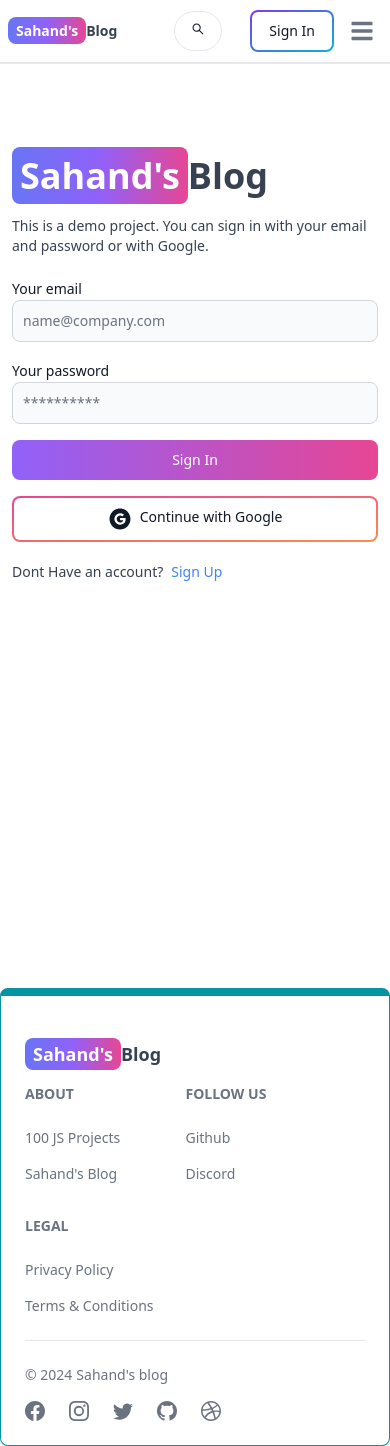
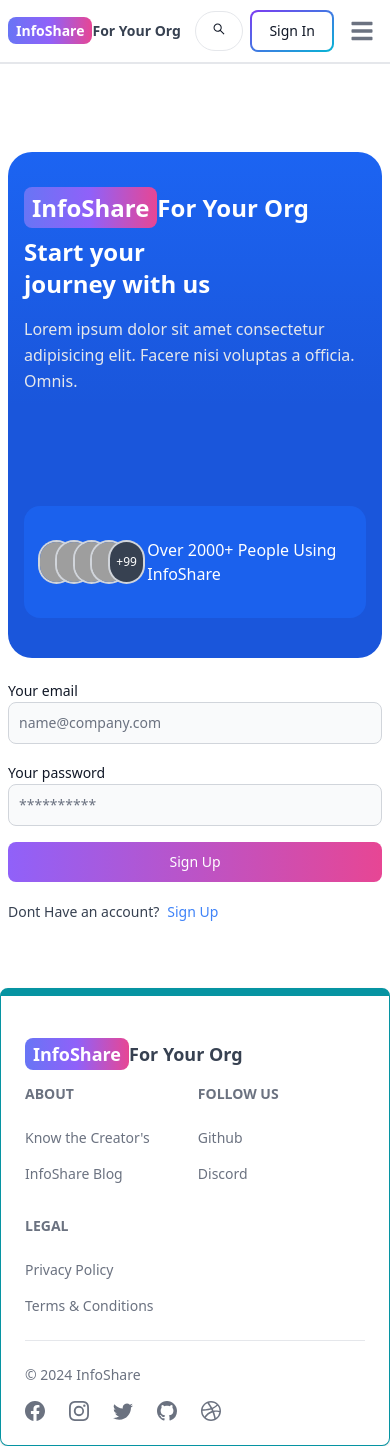
Before and after one commit to Anup-maurya/InfoShare-For-Your-Org, a React (Vite) app in the folder client/: page /sign-in in a window 390 px wide. Built offline with nearby package versions, Linux system fonts and the light colour scheme; grey boxes are pictures that could not be loaded.

Commit message:
updated the ui

```diff
--- a/client/index.html
+++ b/client/index.html
@@ -3,7 +3,7 @@
   <head>
     <meta charset="UTF-8" />
     <meta name="viewport" content="width=device-width, initial-scale=1.0" />
-    <title>MERN Blog</title>
+    <title>InfoShare : For Your Org</title>
   </head>
   <body>
     <div id="root"></div>
--- a/client/src/components/Footer.jsx
+++ b/client/src/components/Footer.jsx
@@ -12,9 +12,9 @@ export default function FooterCom() {
               className='self-center whitespace-nowrap text-lg sm:text-xl font-semibold dark:text-white'
             >
               <span className='px-2 py-1 bg-gradient-to-r from-indigo-500 via-purple-500 to-pink-500 rounded-lg text-white'>
-                Sahand's
+                InfoShare
               </span>
-              Blog
+              For Your Org
             </Link>
           </div>
           <div className='grid grid-cols-2 gap-8 mt-4 sm:grid-cols-3 sm:gap-6'>
@@ -22,18 +22,18 @@ export default function FooterCom() {
               <Footer.Title title='About' />
               <Footer.LinkGroup col>
                 <Footer.Link
-                  href='https://www.100jsprojects.com'
+                  href='https://impactmillions.org'
                   target='_blank'
                   rel='noopener noreferrer'
                 >
-                  100 JS Projects
+                  Know the Creator's
                 </Footer.Link>
                 <Footer.Link
                   href='/about'
                   target='_blank'
                   rel='noopener noreferrer'
                 >
-                  Sahand's Blog
+                  InfoShare Blog
                 </Footer.Link>
               </Footer.LinkGroup>
             </div>
@@ -41,7 +41,7 @@ export default function FooterCom() {
               <Footer.Title title='Follow us' />
               <Footer.LinkGroup col>
                 <Footer.Link
-                  href='https://www.github.com/sahandghavidel'
+                  href='https://www.github.com/anup-maurya'
                   target='_blank'
                   rel='noopener noreferrer'
                 >
@@ -63,14 +63,14 @@ export default function FooterCom() {
         <div className='w-full sm:flex sm:items-center sm:justify-between'>
           <Footer.Copyright
             href='#'
-            by="Sahand's blog"
+            by="InfoShare"
             year={new Date().getFullYear()}
           />
           <div className="flex gap-6 sm:mt-0 mt-4 sm:justify-center">
             <Footer.Icon href='#' icon={BsFacebook}/>
             <Footer.Icon href='#' icon={BsInstagram}/>
             <Footer.Icon href='#' icon={BsTwitter}/>
-            <Footer.Icon href='https://github.com/sahandghavidel' icon={BsGithub}/>
+            <Footer.Icon href='https://github.com/anup-maurya' icon={BsGithub}/>
             <Footer.Icon href='#' icon={BsDribbble}/>
 
           </div>
--- a/client/src/components/Header.jsx
+++ b/client/src/components/Header.jsx
@@ -55,9 +55,9 @@ export default function Header() {
         className='self-center whitespace-nowrap text-sm sm:text-xl font-semibold dark:text-white'
       >
         <span className='px-2 py-1 bg-gradient-to-r from-indigo-500 via-purple-500 to-pink-500 rounded-lg text-white'>
-          Sahand's
+          InfoShare
         </span>
-        Blog
+        For Your Org
       </Link>
       <form onSubmit={handleSubmit}>
         <TextInput
--- a/client/src/components/PostCard.jsx
+++ b/client/src/components/PostCard.jsx
@@ -17,7 +17,7 @@ export default function PostCard({ post }) {
           to={`/post/${post.slug}`}
           className='z-10 group-hover:bottom-0 absolute bottom-[-200px] left-0 right-0 border border-teal-500 text-teal-500 hover:bg-teal-500 hover:text-white transition-all duration-300 text-center py-2 rounded-md !rounded-tl-none m-2'
         >
-          Read article
+          Read More
         </Link>
       </div>
     </div>
--- a/client/src/pages/About.jsx
+++ b/client/src/pages/About.jsx
@@ -1,35 +1,22 @@
 export default function About() {
   return (
-    <div className='min-h-screen flex items-center justify-center'>
-      <div className='max-w-2xl mx-auto p-3 text-center'>
-        <div>
-          <h1 className='text-3xl font font-semibold text-center my-7'>
-            About Sahand' Blog
-          </h1>
-          <div className='text-md text-gray-500 flex flex-col gap-6'>
-            <p>
-              Welcome to Sahand's Blog! This blog was created by Sahand Ghavidel
-              as a personal project to share his thoughts and ideas with the
-              world. Sahand is a passionate developer who loves to write about
-              technology, coding, and everything in between.
-            </p>
 
-            <p>
-              On this blog, you'll find weekly articles and tutorials on topics
-              such as web development, software engineering, and programming
-              languages. Sahand is always learning and exploring new
-              technologies, so be sure to check back often for new content!
-            </p>
 
-            <p>
-              We encourage you to leave comments on our posts and engage with
-              other readers. You can like other people's comments and reply to
-              them as well. We believe that a community of learners can help
-              each other grow and improve.
-            </p>
-          </div>
-        </div>
-      </div>
+<section className="bg-white dark:bg-gray-900">
+<div className="gap-16 items-center py-8 px-4 mx-auto max-w-screen-xl lg:grid lg:grid-cols-2 lg:py-16 lg:px-6">
+    <div className="font-light text-gray-500 sm:text-lg dark:text-gray-400">
+    <p className="mb-6 font-light  text-green-500 md:text-lg dark:text-gray-400">WE ARE PEOPLE OF #IMPACTMILLIONS</p>
+        <h2 className="mb-4 text-4xl tracking-tight font-extrabold text-gray-900 dark:text-white">We didn't reinvent the wheel</h2>
+
+        <p className="mb-4">We are strategists, designers and developers. Innovators and problem solvers. Small enough to be simple and quick, but big enough to deliver the scope you want at the pace you need. Small enough to be simple and quick, but big enough to deliver the scope you want at the pace you need.</p>
+        <p>We are strategists, designers and developers. Innovators and problem solvers. Small enough to be simple and quick.</p>
     </div>
+    <div className="grid grid-cols-2 gap-4 mt-8">
+        <img className="w-full rounded-lg" src="https://flowbite.s3.amazonaws.com/blocks/marketing-ui/content/office-long-2.png" alt="office content 1"/>
+        <img className="mt-4 w-full lg:mt-10 rounded-lg" src="https://flowbite.s3.amazonaws.com/blocks/marketing-ui/content/office-long-1.png" alt="office content 2"/>
+    </div>
+</div>
+</section>
+
   );
 }
--- a/client/src/pages/CreatePost.jsx
+++ b/client/src/pages/CreatePost.jsx
@@ -103,9 +103,9 @@ export default function CreatePost() {
             }
           >
             <option value='uncategorized'>Select a category</option>
-            <option value='notice'>Notice</option>
-            <option value='news'>News</option>
-            <option value='blogs'>Blogs</option>
+            <option value='Notice'>Notice</option>
+            <option value='News'>News</option>
+            <option value='Blogs'>Blogs</option>
           </Select>
         </div>
         <div className='flex gap-4 items-center justify-between border-4 border-teal-500 border-dotted p-3'>
--- a/client/src/pages/Search.jsx
+++ b/client/src/pages/Search.jsx
@@ -131,9 +131,9 @@ export default function Search() {
               id='category'
             >
               <option value='uncategorized'>Uncategorized</option>
-              <option value='notice'>Notice</option>
-            <option value='news'>News</option>
-            <option value='blogs'>Blogs</option>
+              <option value='Notice'>Notice</option>
+            <option value='News'>News</option>
+            <option value='Blogs'>Blogs</option>
             </Select>
           </div>
           <Button type='submit' outline gradientDuoTone='purpleToPink'>
--- a/client/src/pages/SignIn.jsx
+++ b/client/src/pages/SignIn.jsx
@@ -1,6 +1,7 @@
 import { Alert, Button, Label, Spinner, TextInput } from 'flowbite-react';
 import { useState } from 'react';
 import { Link, useNavigate } from 'react-router-dom';
+import { Avatar, AvatarGroup } from "flowbite-react";
 import { useDispatch, useSelector } from 'react-redux';
 import {
   signInStart,
@@ -9,7 +10,7 @@ import {
 } from '../redux/user/userSlice';
 import OAuth from '../components/OAuth';
 
-export default function SignIn() {
+const SignIn = () => {
   const [formData, setFormData] = useState({});
   const { loading, error: errorMessage } = useSelector((state) => state.user);
   const dispatch = useDispatch();
@@ -44,25 +45,46 @@ export default function SignIn() {
   };
   return (
     <div className='min-h-screen mt-20'>
-      <div className='flex p-3 max-w-3xl mx-auto flex-col md:flex-row md:items-center gap-5'>
+      <div className='flex p-2 max-w-5xl mx-auto flex-col md:flex-row md:items-center gap-5'>
         {/* left */}
         <div className='flex-1'>
-          <Link to='/' className='font-bold dark:text-white text-4xl'>
+        <div className="max-w-md rounded-3xl bg-gradient-to-t from-blue-700 via-blue-700 to-blue-600  py-10 text-white sm:px-10 md:m-6 md:mr-8 px-4" >
+          <div className='mb-3 '>
+          <Link to='/' className='font-bold  dark:text-white text-2xl'>
             <span className='px-2 py-1 bg-gradient-to-r from-indigo-500 via-purple-500 to-pink-500 rounded-lg text-white'>
-              Sahand's
+              InfoShare
             </span>
-            Blog
+            For Your Org
           </Link>
-          <p className='text-sm mt-5'>
-            This is a demo project. You can sign in with your email and password
-            or with Google.
-          </p>
+
+          </div>
+
+    <p className="mb-4 text-2xl font-bold md:text-4xl md:leading-snug">
+      Start your <br />
+      journey with us
+    </p>
+    <p className="mb-28 leading-relaxed text-gray-200">Lorem ipsum dolor sit amet consectetur adipisicing elit. Facere nisi voluptas a officia. Omnis.</p>
+    <div className="bg-blue-600/80 rounded-2xl px-4 py-8">
+
+        <div className="flex content-center items-center  gap-1">
+        <AvatarGroup className=' border-gray-300 items-center content-center dark:border-gray-600 md:mb-0 md:mr-4 md:border-r md:pr-4'>
+        <Avatar img="https://flowbite.s3.amazonaws.com/blocks/marketing-ui/avatars/thomas-lean.png" rounded stacked />
+        <Avatar img="https://flowbite.s3.amazonaws.com/blocks/marketing-ui/avatars/thomas-lean.png" rounded stacked />
+        <Avatar img="https://flowbite.s3.amazonaws.com/blocks/marketing-ui/avatars/thomas-lean.png" rounded stacked />
+        <Avatar img="https://flowbite.s3.amazonaws.com/blocks/marketing-ui/avatars/thomas-lean.png" rounded stacked />
+        <Avatar.Counter total={99} href="#" />
+      </AvatarGroup>
+        <p>Over 2000+ People Using InfoShare</p>
+    </div>
+
+    </div>
+  </div>
+
         </div>
         {/* right */}
-
         <div className='flex-1'>
-          <form className='flex flex-col gap-4' onSubmit={handleSubmit}>
-            <div>
+          <form className='flex flex-col gap-4' onSubmit={handleSubmit} >
+          <div>
               <Label value='Your email' />
               <TextInput
                 type='email'
@@ -84,17 +106,17 @@ export default function SignIn() {
               gradientDuoTone='purpleToPink'
               type='submit'
               disabled={loading}
-            >
-              {loading ? (
+
+            >{
+              loading ?(
                 <>
-                  <Spinner size='sm' />
-                  <span className='pl-3'>Loading...</span>
+                <Spinner size='sm'/>
+                <span className='pl-3'>Loading ...</span>
                 </>
-              ) : (
-                'Sign In'
-              )}
+              ): 'Sign Up'
+            }
             </Button>
-            <OAuth />
+
           </form>
           <div className='flex gap-2 text-sm mt-5'>
             <span>Dont Have an account?</span>
@@ -111,4 +133,7 @@ export default function SignIn() {
       </div>
     </div>
   );
+
 }
+
+export default SignIn;
--- a/client/src/pages/SignUp.jsx
+++ b/client/src/pages/SignUp.jsx
@@ -1,6 +1,7 @@
 import { Alert, Button, Label, Spinner, TextInput } from 'flowbite-react';
 import { useState } from 'react';
 import { Link, useNavigate } from 'react-router-dom';
+import { Avatar, AvatarGroup } from "flowbite-react";
 import OAuth from '../components/OAuth';
 
 export default function SignUp() {
@@ -39,19 +40,41 @@ export default function SignUp() {
   };
   return (
     <div className='min-h-screen mt-20'>
-      <div className='flex p-3 max-w-3xl mx-auto flex-col md:flex-row md:items-center gap-5'>
+    <div className='flex p-2 max-w-5xl mx-auto flex-col md:flex-row md:items-center gap-5'>
       {/* left */}
       <div className='flex-1'>
-          <Link to='/' className='font-bold dark:text-white text-4xl'>
+      <div className="max-w-md rounded-3xl bg-gradient-to-t from-blue-700 via-blue-700 to-blue-600  py-10 text-white sm:px-10 md:m-6 md:mr-8 px-4" >
+        <div className='mb-3 '>
+        <Link to='/' className='font-bold  dark:text-white text-2xl'>
           <span className='px-2 py-1 bg-gradient-to-r from-indigo-500 via-purple-500 to-pink-500 rounded-lg text-white'>
-              Sahand's
+            InfoShare
           </span>
-            Blog
+          For Your Org
         </Link>
-          <p className='text-sm mt-5'>
-            This is a demo project. You can sign up with your email and password
-            or with Google.
+
+        </div>
+
+  <p className="mb-4 text-2xl font-bold md:text-4xl md:leading-snug">
+    Start your <br />
+    journey with us
   </p>
+  <p className="mb-28 leading-relaxed text-gray-200">Lorem ipsum dolor sit amet consectetur adipisicing elit. Facere nisi voluptas a officia. Omnis.</p>
+  <div className="bg-blue-600/80 rounded-2xl px-4 py-8">
+
+      <div className="flex content-center items-center  gap-1">
+      <AvatarGroup className=' border-gray-300 items-center content-center dark:border-gray-600 md:mb-0 md:mr-4 md:border-r md:pr-4'>
+      <Avatar img="https://flowbite.s3.amazonaws.com/blocks/marketing-ui/avatars/thomas-lean.png" rounded stacked />
+      <Avatar img="https://flowbite.s3.amazonaws.com/blocks/marketing-ui/avatars/thomas-lean.png" rounded stacked />
+      <Avatar img="https://flowbite.s3.amazonaws.com/blocks/marketing-ui/avatars/thomas-lean.png" rounded stacked />
+      <Avatar img="https://flowbite.s3.amazonaws.com/blocks/marketing-ui/avatars/thomas-lean.png" rounded stacked />
+      <Avatar.Counter total={99} href="#" />
+    </AvatarGroup>
+      <p>Over 2000+ People Using InfoShare</p>
+  </div>
+
+  </div>
+</div>
+
       </div>
         {/* right */}
 
```
Also changed, not shown: client/src/components/CallToAction.jsx (+2 -19 lines), client/src/pages/Home.jsx (+4 -8 lines), client/src/pages/Projects.jsx (+20 -5 lines), 1 other file (tests, documents, lock files or other folders). Lines whose indentation alone changed are shown as unchanged.
